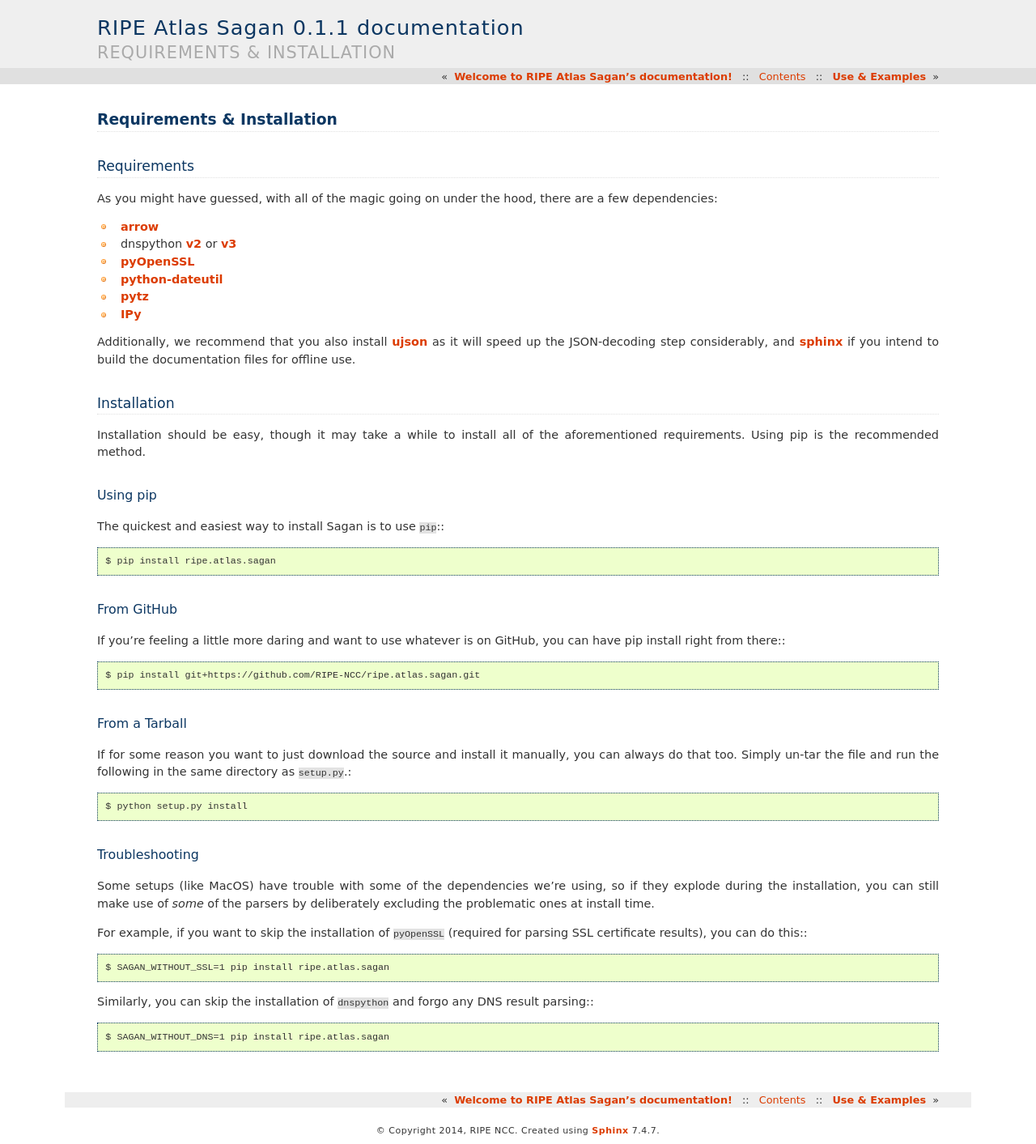
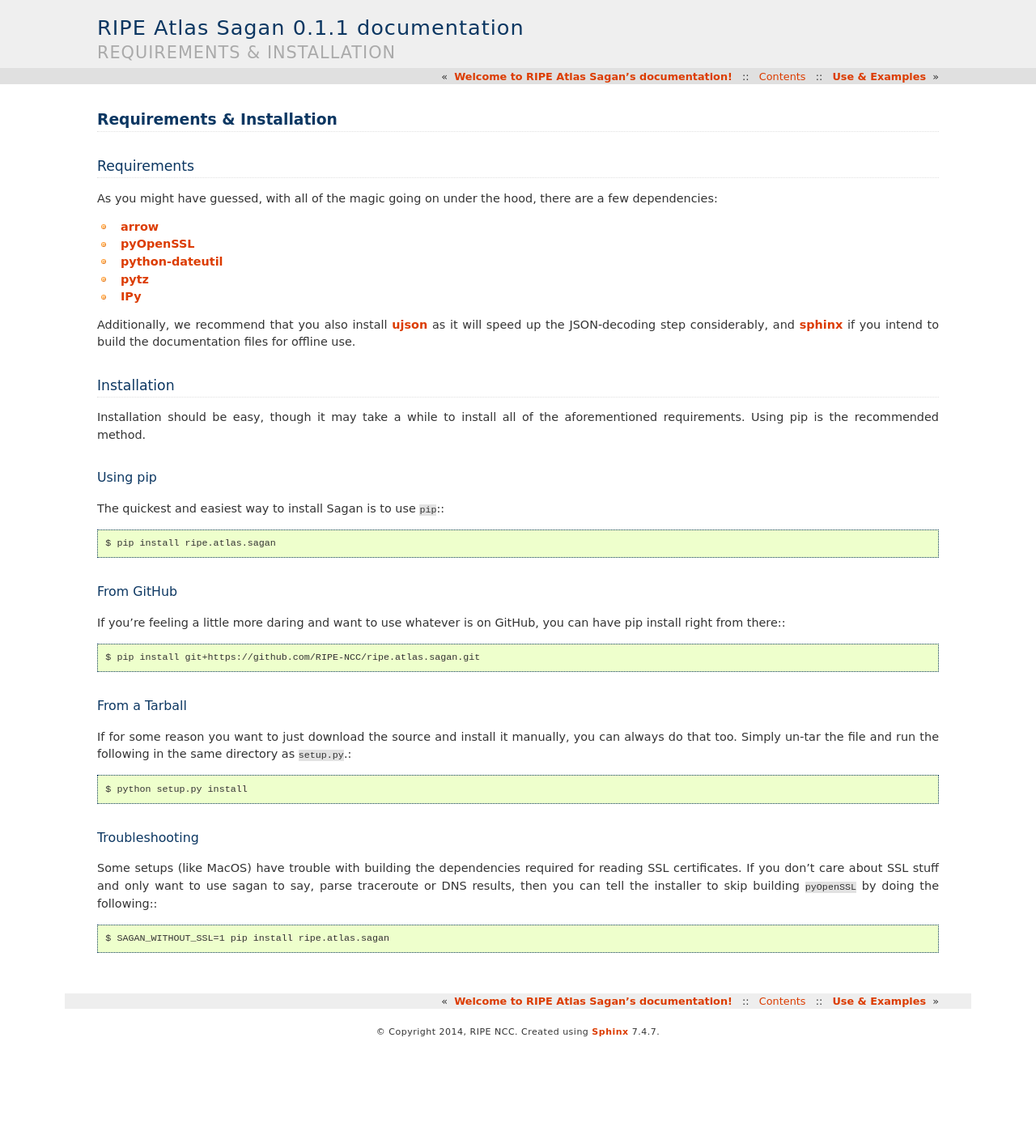
Before and after one commit to RIPE-NCC/ripe-atlas-sagan, a Sphinx documentation site: the page built from docs/installation.rst, in a window 1280 px wide. Shown: the whole page at 81% size. Built offline with Sphinx 7.4.7, drawn with Linux system fonts in a browser that asks for light colours; after the commit the page ends 1291 px from its top, so only the background shows below that.

Commit message:
Removed the actual dependency on dnspython

```diff
--- a/docs/installation.rst
+++ b/docs/installation.rst
@@ -12,7 +12,6 @@
 are a few dependencies:
 
 * `arrow`_
-* dnspython `v2`_ or `v3`_
 * `pyOpenSSL`_
 * `python-dateutil`_
 * `pytz`_
@@ -23,8 +22,6 @@
 documentation files for offline use.
 
 .. _arrow: https://pypi.python.org/pypi/arrow/
-.. _v2: https://pypi.python.org/pypi/dnspython/
-.. _v3: https://pypi.python.org/pypi/dnspython3/
 .. _pyOpenSSL: https://pypi.python.org/pypi/pyOpenSSL/
 .. _python-dateutil: https://pypi.python.org/pypi/python-dateutil/
 .. _pytz: https://pypi.python.org/pypi/pytz/
@@ -80,18 +77,9 @@
 Troubleshooting
 ---------------
 
-Some setups (like MacOS) have trouble with some of the dependencies we're
-using, so if they explode during the installation, you can still make use of
-*some* of the parsers by deliberately excluding the problematic ones at
-install time.
-
-For example, if you want to skip the installation of ``pyOpenSSL`` (required for
-parsing SSL certificate results), you can do this:::
+Some setups (like MacOS) have trouble with building the dependencies required
+for reading SSL certificates.  If you don't care about SSL stuff and only want
+to use sagan to say, parse traceroute or DNS results, then you can tell the
+installer to skip building ``pyOpenSSL`` by doing the following:::
 
      $ SAGAN_WITHOUT_SSL=1 pip install ripe.atlas.sagan
-
-
-Similarly, you can skip the installation of ``dnspython`` and forgo any DNS
-result parsing:::
-
-    $ SAGAN_WITHOUT_DNS=1 pip install ripe.atlas.sagan
```
Also changed, not shown: README.md (+0 -1 lines), setup.py (+0 -7 lines).
